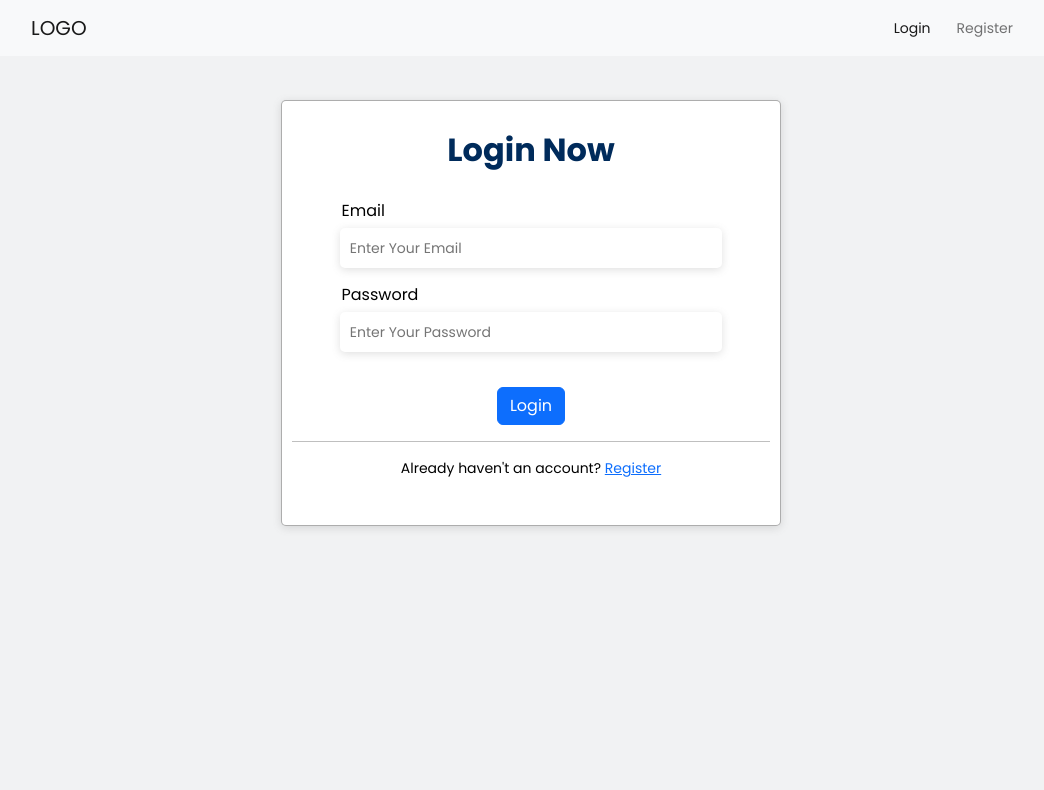
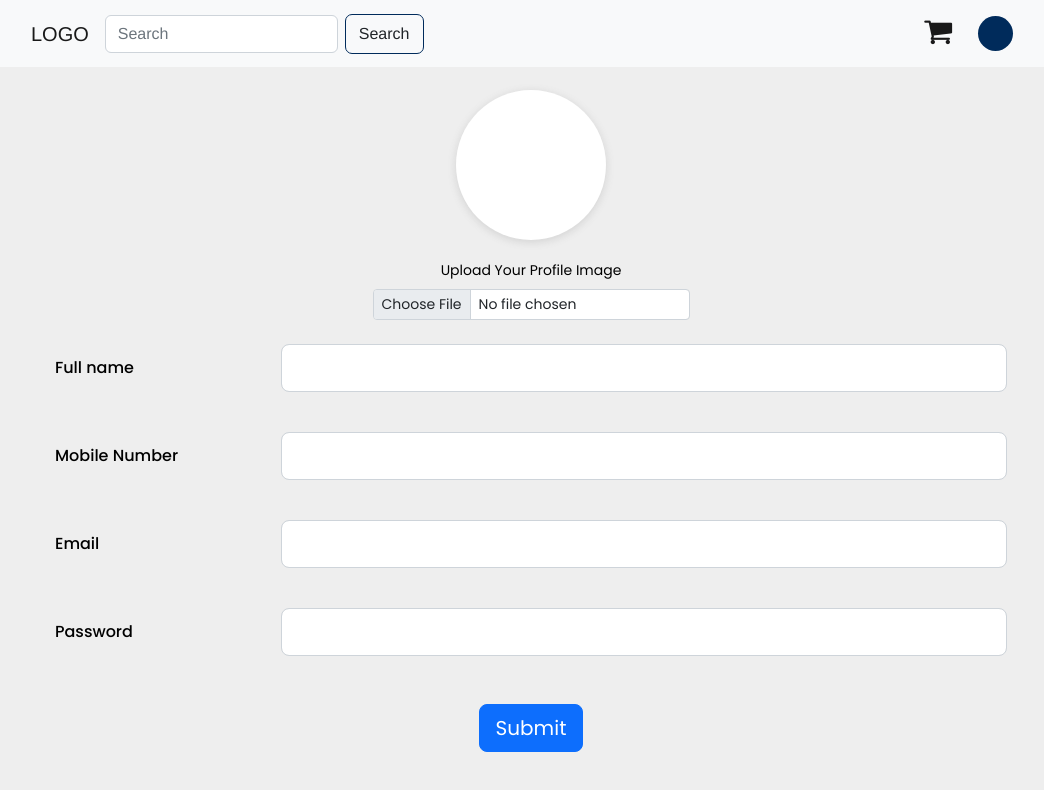
Before and after one commit to SManeesha99/SPM_SEJ010, a React (Create React App) app in the folder FRONTEND/: page / in a window 1280 px wide. Shown: the top 790 px of the page, without its empty margins (109-1153 px from the left). Built offline with nearby package versions, Linux system fonts and the light colour scheme.

Commit message:
edit profile
create edit profile page

```diff
--- a/FRONTEND/src/App.js
+++ b/FRONTEND/src/App.js
@@ -3,6 +3,7 @@ import CreateReview from './Create Review/CreateReview';
 import StudentProfile from './Student Profile/StudentProfile';
 import Register from './LoginRegister/Register';
 import Login from './LoginRegister/Login';
+import EditProfile from './Edit Profile/EditProfile';
 
 function App() {
   return (
@@ -10,7 +11,8 @@ function App() {
       {/* <CreateReview/> */}
       {/* <StudentProfile/> */}
       {/* <Register/> */}
-      <Login/>
+      {/* <Login/> */}
+      <EditProfile/>
 
     </div>
   );
--- /dev/null
+++ b/FRONTEND/src/Edit Profile/EditProfile.js
@@ -0,0 +1,90 @@
+import React from 'react';
+import './editProfile.css';
+import Header from '../Header/Header';
+
+export default function EditProfile() {
+  return (
+    <div>
+        <Header/>
+
+        <div className='editproArea'>
+
+            <div className='proimg'>
+
+            </div>
+            <label for="formFileSm" class="form-label">Upload Your Profile Image</label>
+            <input class="form-control form-control-sm uploadimg" id="formFileSm" type="file" />
+
+            <div className='name'>
+                <div class="row align-items-center pt-4 pb-3">
+                <div class="col-md-3 ps-5">
+
+                    <h6 class="mb-0">Full name</h6>
+
+                </div>
+                <div class="col-md-9 pe-5">
+
+                    <input type="text" class="form-control form-control-lg" />
+
+                </div>
+                </div>
+            </div>
+
+            <div className='name'>
+                <div class="row align-items-center pt-4 pb-3">
+                <div class="col-md-3 ps-5">
+
+                    <h6 class="mb-0">Mobile Number</h6>
+
+                </div>
+                <div class="col-md-9 pe-5">
+
+                    <input type="text" class="form-control form-control-lg" />
+
+                </div>
+                </div>
+            </div>
+
+
+            <div className='name'>
+                <div class="row align-items-center pt-4 pb-3">
+                <div class="col-md-3 ps-5">
+
+                    <h6 class="mb-0">Email</h6>
+
+                </div>
+                <div class="col-md-9 pe-5">
+
+                    <input type="text" class="form-control form-control-lg" />
+
+                </div>
+                </div>
+            </div>
+
+
+            <div className='name'>
+                <div class="row align-items-center pt-4 pb-3">
+                <div class="col-md-3 ps-5">
+
+                    <h6 class="mb-0">Password</h6>
+
+                </div>
+                <div class="col-md-9 pe-5">
+
+                    <input type="text" class="form-control form-control-lg" />
+
+                </div>
+                </div>
+            </div>
+
+            <div class="mt-4 pt-2">
+                <input class="btn btn-primary btn-lg" type="submit" value="Submit" />
+            </div>
+
+
+
+        </div>
+
+    </div>
+  )
+}
--- /dev/null
+++ b/FRONTEND/src/Edit Profile/editProfile.css
@@ -0,0 +1,24 @@
+.editproArea{
+    width: 100%;
+    height: auto;
+    padding: 70px 10% 50px 10%;
+    font-family: 'Poppins',sans-serif;
+}
+
+.proimg{
+    width: 150px;
+    height: 150px;
+    border-radius: 50%;
+    background-color: rgb(255, 255, 255);
+    margin: 20px auto;
+    box-shadow: rgba(99, 99, 99, 0.2) 0px 2px 8px 0px;
+}
+
+.uploadimg{
+    width: auto;
+    margin: 0 auto;
+}
+
+.editproArea h6{
+    text-align: left;
+}
```
